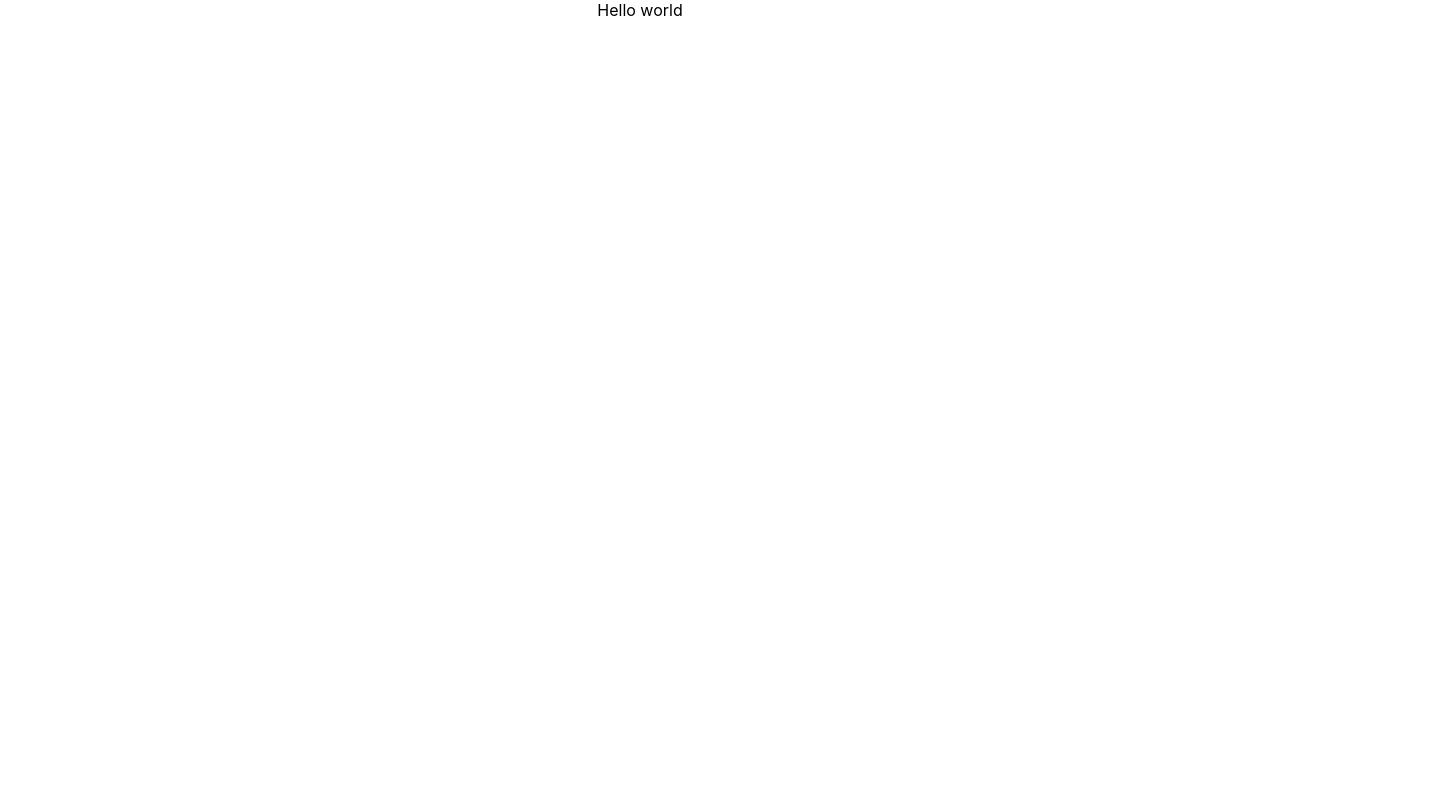
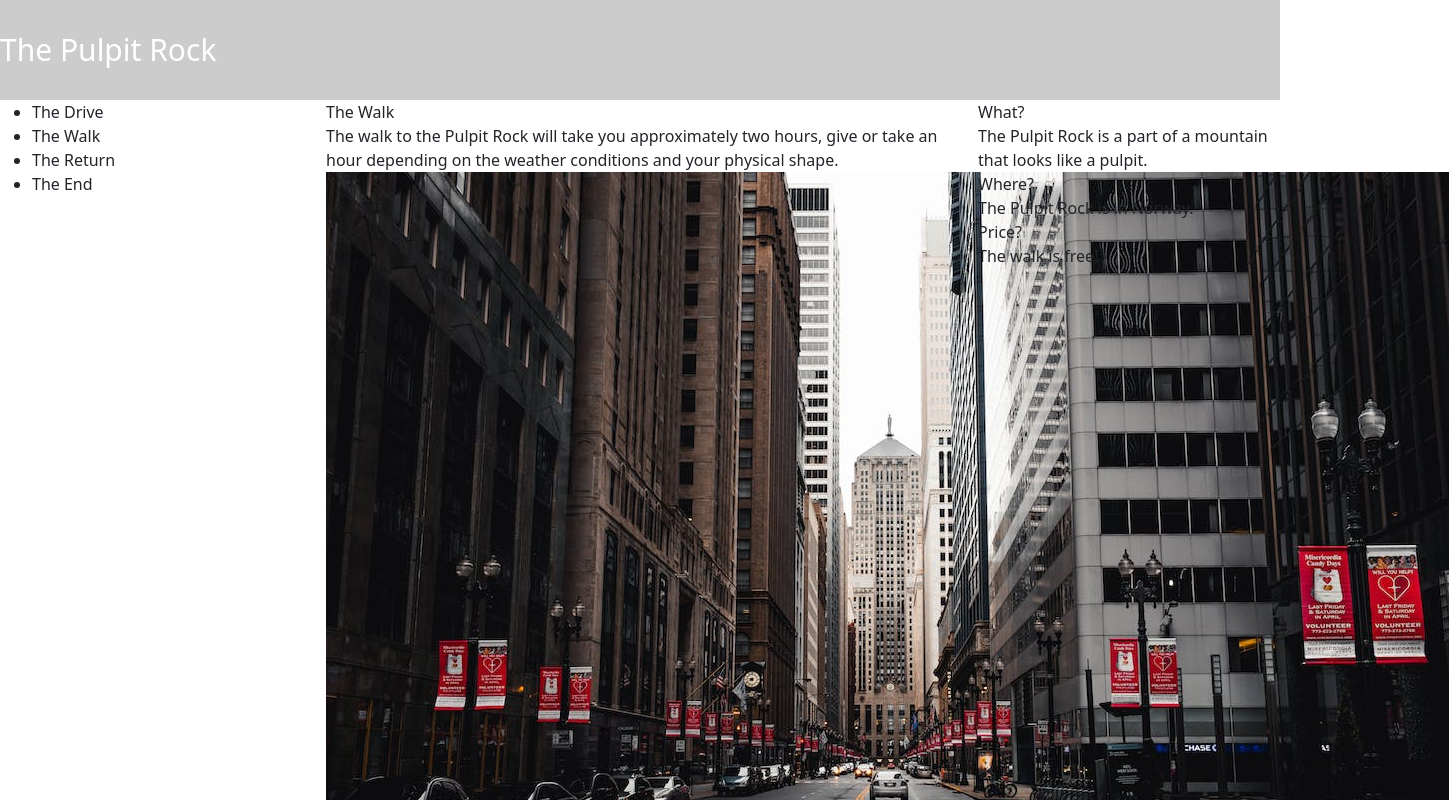
Before and after one commit to ThuHao1996/rn25-haott, a React (Create React App) app in the folder rn25-haott/: page / in a window 1280 px wide. Shown: the top 800 px of the page, 1449 px wide, since content can reach past the window. Built offline with nearby package versions, Linux system fonts and the light colour scheme.

Commit message:
homework1

```diff
--- a/rn25-haott/package.json
+++ b/rn25-haott/package.json
@@ -10,6 +10,7 @@
     "@types/node": "^16.11.62",
     "@types/react": "^18.0.21",
     "@types/react-dom": "^18.0.6",
+    "bootstrap": "^5.2.2",
     "react": "^18.2.0",
     "react-dom": "^18.2.0",
     "react-scripts": "5.0.1",
--- a/rn25-haott/src/App.css
+++ b/rn25-haott/src/App.css
@@ -36,3 +36,14 @@
     transform: rotate(360deg);
   }
 }
+
+.header {
+  background-color: #ccc;
+  height: 100px;
+}
+
+.header__heading {
+  color: #fff;
+  font-size: 30px;
+  line-height: 100px;
+}
--- a/rn25-haott/src/App.tsx
+++ b/rn25-haott/src/App.tsx
@@ -1,12 +1,58 @@
-import React from 'react';
-import logo from './logo.svg';
-import './App.css';
+import React from "react";
+import logo from "./logo.svg";
+import "./App.css";
+import img from "./image/traffic.jpeg";
 
 function App() {
   return (
-    <div className="App">
-      Hello world
-    </div>
+    <>
+      <div id="#app">
+        <div className="header">
+          <div className="header__heading">The Pulpit Rock</div>
+        </div>
+        <div className="content row">
+          <div className="content1 col-3">
+            <ul className="content1__list">
+              <li className="content1__item">The Drive</li>
+              <li className="content1__item">The Walk</li>
+              <li className="content1__item">The Return</li>
+              <li className="content1__item">The End</li>
+            </ul>
+          </div>
+          <div className="content2 col-6">
+            <div className="content2__heading">The Walk</div>
+            <div className="content2__desc">
+              The walk to the Pulpit Rock will take you approximately two hours,
+              give or take an hour depending on the weather conditions and your
+              physical shape.
+            </div>
+            <img className="content2__img" src={img} alt="" />
+          </div>
+          <div className="content3 col-3">
+            <div className="content3__name">
+              <div className="content3__heading">What?</div>
+              <div className="content3__desc">
+                The Pulpit Rock is a part of a mountain that looks like a
+                pulpit.
+              </div>
+            </div>
+            <div className="content3__name">
+              <div className="content3__heading">Where?</div>
+              <div className="content3__desc">
+                The Pulpit Rock is in Norway.
+              </div>
+            </div>
+            <div className="content3__name">
+              <div className="content3__heading">Price?</div>
+              <div className="content3__desc">The walk is free!</div>
+            </div>
+          </div>
+        </div>
+        <div className="footer">
+          <p className="footer__desc"></p>
+        </div>
+      </div>
+    </>
   );
 }
 
--- a/rn25-haott/src/index.tsx
+++ b/rn25-haott/src/index.tsx
@@ -3,6 +3,7 @@ import ReactDOM from 'react-dom/client';
 import './index.css';
 import App from './App';
 import reportWebVitals from './reportWebVitals';
+import 'bootstrap/dist/css/bootstrap.min.css'
 
 const root = ReactDOM.createRoot(
   document.getElementById('root') as HTMLElement
```
Also changed, not shown: rn25-haott/src/image/traffic.jpeg (added), 1 other file (tests, documents, lock files or other folders).
